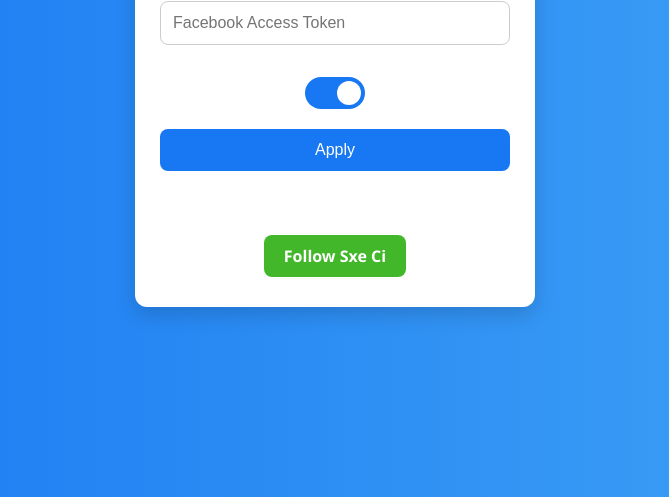
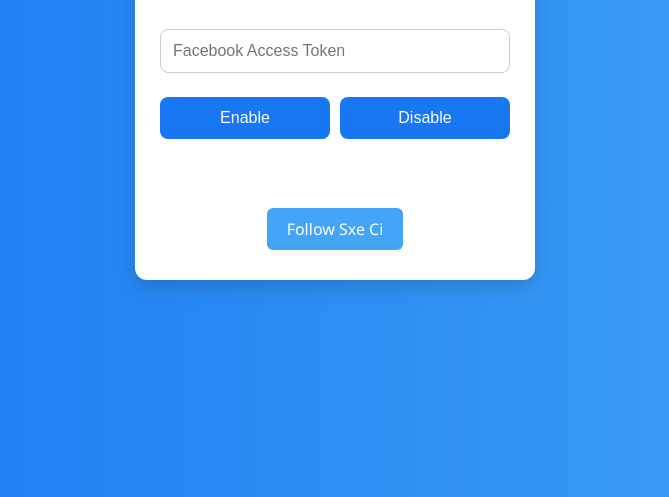
Before and after one commit to johnalpay/Profile-Guard, a website: page public/index.html in a window 1280 px wide. Shown: the part 303-800 px from the top of the page, without its empty margins (305-974 px from the left). Drawn offline with Linux system fonts and the light colour scheme.

Commit message:
Update index.html

```diff
--- a/public/index.html
+++ b/public/index.html
@@ -16,8 +16,8 @@
       justify-content: center;
       align-items: center;
       height: 100vh;
+      color: #333;
     }
-
     .card {
       background: #fff;
       padding: 30px 25px;
@@ -28,12 +28,10 @@
       text-align: center;
       animation: fadeIn 0.5s ease-in-out;
     }
-
     h2 {
       margin-bottom: 20px;
       color: #1877f2;
     }
-
     input[type="text"] {
       width: 100%;
       padding: 12px;
@@ -42,61 +40,13 @@
       border-radius: 8px;
       font-size: 16px;
     }
-
-    .switch-container {
+    .toggle-buttons {
       display: flex;
-      align-items: center;
-      justify-content: center;
-      margin: 20px 0;
+      gap: 10px;
+      margin: 12px 0;
     }
-
-    .switch {
-      position: relative;
-      display: inline-block;
-      width: 60px;
-      height: 32px;
-    }
-
-    .switch input {
-      opacity: 0;
-      width: 0;
-      height: 0;
-    }
-
-    .slider {
-      position: absolute;
-      cursor: pointer;
-      top: 0;
-      left: 0;
-      right: 0;
-      bottom: 0;
-      background-color: #ccc;
-      transition: 0.4s;
-      border-radius: 34px;
-    }
-
-    .slider:before {
-      position: absolute;
-      content: "";
-      height: 24px;
-      width: 24px;
-      left: 4px;
-      bottom: 4px;
-      background-color: white;
-      transition: 0.4s;
-      border-radius: 50%;
-    }
-
-    input:checked + .slider {
-      background-color: #1877f2;
-    }
-
-    input:checked + .slider:before {
-      transform: translateX(28px);
-    }
-
-    button[type="submit"] {
-      width: 100%;
+    .toggle-buttons button {
+      flex: 1;
       padding: 12px;
       background-color: #1877f2;
       color: #fff;
@@ -106,41 +56,33 @@
       cursor: pointer;
       transition: background-color 0.3s;
     }
-
-    button[type="submit"]:hover {
+    .toggle-buttons button:hover {
       background-color: #145dbf;
     }
-
-    .follow-btn {
-      margin-top: 20px;
-      display: inline-block;
-      background-color: #42b72a;
-      color: white;
-      padding: 10px 20px;
-      border-radius: 8px;
-      text-decoration: none;
-      font-weight: bold;
-      transition: background-color 0.3s;
-    }
-
-    .follow-btn:hover {
-      background-color: #369923;
-    }
-
     #result {
       margin-top: 20px;
       font-weight: bold;
       min-height: 24px;
     }
-
     .success {
       color: green;
     }
-
     .error {
       color: red;
     }
-
+    .follow-btn {
+      display: inline-block;
+      margin-top: 25px;
+      padding: 10px 20px;
+      background-color: #42a5f5;
+      color: white;
+      border-radius: 6px;
+      text-decoration: none;
+      transition: background-color 0.3s;
+    }
+    .follow-btn:hover {
+      background-color: #1e88e5;
+    }
     @keyframes fadeIn {
       from {
         opacity: 0;
@@ -155,48 +97,32 @@
 </head>
 <body>
   <div class="card">
-    <h2>Profile Guard</h2>
+    <h2>Profile Guard Controller</h2>
     <form id="guardForm">
       <input type="text" id="token" name="access_token" placeholder="Facebook Access Token" required />
-
-      <div class="switch-container">
-        <label class="switch">
-          <input type="checkbox" id="isShieldedToggle" checked />
-          <span class="slider"></span>
-        </label>
+      <div class="toggle-buttons">
+        <button type="submit" name="action" value="true" onclick="setShield(true)">Enable</button>
+        <button type="submit" name="action" value="false" onclick="setShield(false)">Disable</button>
       </div>
-
-      <input type="hidden" name="is_shielded" id="is_shielded" value="true" />
-      <button type="submit">Apply</button>
     </form>
     <div id="result"></div>
-
-    <!-- Follow button -->
-    <a
-      class="follow-btn"
-      href="https://www.facebook.com/profile.php?id=61576955932718"
-      target="_blank"
-      rel="noopener noreferrer"
-    >
-      Follow Sxe Ci
-    </a>
+    <a class="follow-btn" href="https://www.facebook.com/profile.php?id=61576955932718" target="_blank">Follow Sxe Ci</a>
   </div>
 
   <script>
+    let selectedShield = true;
+
+    function setShield(val) {
+      selectedShield = val;
+    }
+
     const form = document.getElementById('guardForm');
     const resultDiv = document.getElementById('result');
-    const toggle = document.getElementById('isShieldedToggle');
-    const hiddenField = document.getElementById('is_shielded');
-
-    toggle.addEventListener('change', () => {
-      hiddenField.value = toggle.checked ? 'true' : 'false';
-    });
 
     form.addEventListener('submit', async (e) => {
       e.preventDefault();
 
       const access_token = form.access_token.value.trim();
-      const is_shielded = hiddenField.value;
 
       resultDiv.textContent = '⏳ Processing...';
       resultDiv.className = '';
@@ -204,24 +130,26 @@
       try {
         const response = await fetch('/api/toggle', {
           method: 'POST',
-          headers: { 'Content-Type': 'application/json' },
-          body: JSON.stringify({ access_token, is_shielded })
+          headers: {
+            'Content-Type': 'application/json'
+          },
+          body: JSON.stringify({ access_token, is_shielded: selectedShield })
         });
 
         const data = await response.json();
 
         if (response.ok && data.success) {
-          resultDiv.textContent = data.message;
+          resultDiv.textContent = '✅ ' + data.message;
           resultDiv.className = 'success';
         } else {
-          resultDiv.textContent = data.message || 'Something went wrong.';
+          resultDiv.textContent = '❌ ' + (data.message || 'Something went wrong.');
           resultDiv.className = 'error';
         }
       } catch (error) {
-        resultDiv.textContent = '⚠️ Error: ' + error.message;
+        resultDiv.textContent = '❌ Error: ' + error.message;
         resultDiv.className = 'error';
       }
     });
   </script>
 </body>
-      </html>
+</html>
```
